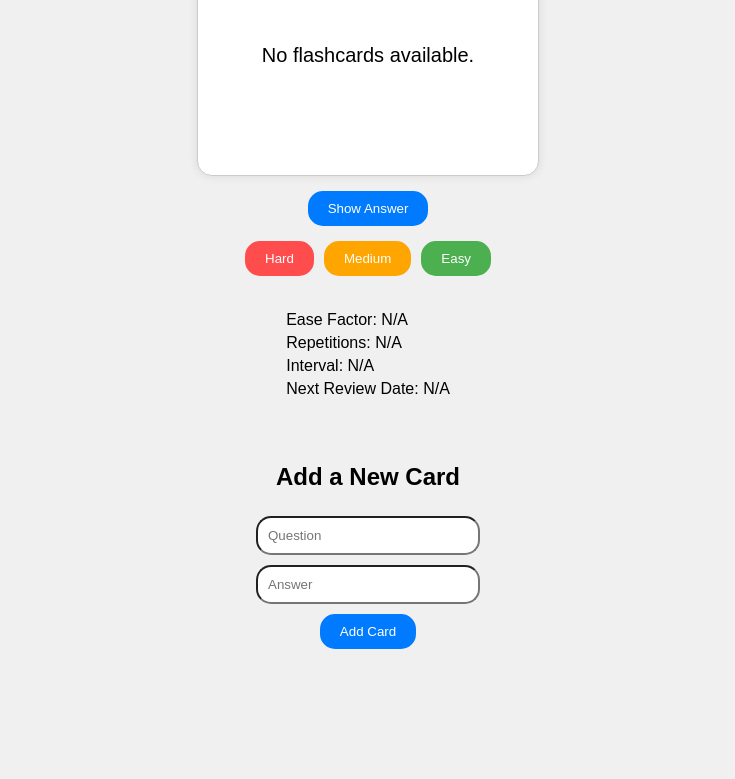
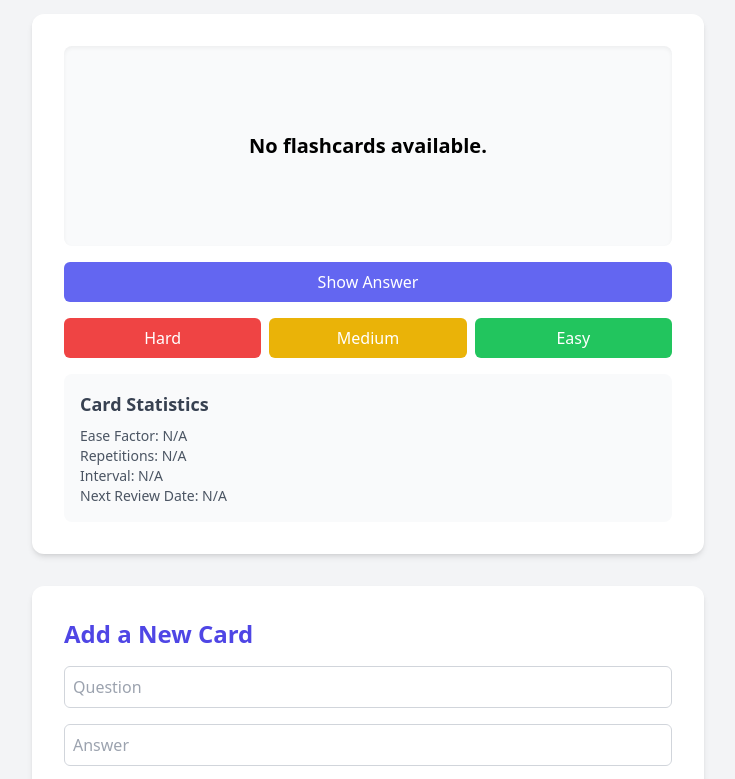
Before and after one commit to AkashElangovan/proj, a plain HTML site: page index.html in a window 1280 px wide. Shown: the part 86-865 px from the top of the page, without its empty margins (272-1007 px from the left). Before the commit the page ends 800 px from the top, so only its background shows below. Drawn offline with nearby package versions, Linux system fonts and the light colour scheme.

Commit message:
Update index.html

```diff
--- a/index.html
+++ b/index.html
@@ -4,32 +4,42 @@
     <meta charset="UTF-8">
     <meta name="viewport" content="width=device-width, initial-scale=1.0">
     <title>Flashcard App</title>
-    <link rel="stylesheet" href="styles.css">
+    <script src="https://cdn.tailwindcss.com"></script>
 </head>
-<body>
-    <div class="container">
-        <div class="flashcard" id="flashcard">
-            <div class="question" id="question">Question</div>
-            <div class="answer" id="answer">Answer</div>
+<body class="bg-gray-100 min-h-screen font-sans">
+    <div class="container mx-auto px-4 py-8">
+        <h1 class="text-3xl font-bold text-center mb-8 text-indigo-600">Flashcard App</h1>
+
+        <div class="max-w-md mx-auto bg-white rounded-xl shadow-md overflow-hidden md:max-w-2xl mb-8">
+            <div class="p-8">
+                <div class="flashcard bg-gray-50 p-6 rounded-lg shadow-inner mb-4 min-h-[200px] flex items-center justify-center" id="flashcard">
+                    <div class="question text-xl font-semibold text-center" id="question">Question</div>
+                    <div class="answer text-xl font-semibold text-center hidden" id="answer">Answer</div>
+                </div>
+                <button id="show-answer" class="w-full bg-indigo-500 text-white py-2 px-4 rounded-md hover:bg-indigo-600 transition duration-300 mb-4">Show Answer</button>
+                <div class="ratings flex justify-between gap-2 mb-4">
+                    <button class="rate-btn flex-1 bg-red-500 text-white py-2 px-4 rounded-md hover:bg-red-600 transition duration-300" data-rating="1">Hard</button>
+                    <button class="rate-btn flex-1 bg-yellow-500 text-white py-2 px-4 rounded-md hover:bg-yellow-600 transition duration-300" data-rating="2">Medium</button>
+                    <button class="rate-btn flex-1 bg-green-500 text-white py-2 px-4 rounded-md hover:bg-green-600 transition duration-300" data-rating="3">Easy</button>
+                </div>
+                <div class="stats bg-gray-50 p-4 rounded-lg">
+                    <h3 class="font-semibold text-lg mb-2 text-gray-700">Card Statistics</h3>
+                    <p class="text-sm text-gray-600">Ease Factor: <span id="ease-factor" class="font-medium">N/A</span></p>
+                    <p class="text-sm text-gray-600">Repetitions: <span id="repetitions" class="font-medium">N/A</span></p>
+                    <p class="text-sm text-gray-600">Interval: <span id="interval" class="font-medium">N/A</span></p>
+                    <p class="text-sm text-gray-600">Next Review Date: <span id="next-review-date" class="font-medium">N/A</span></p>
+                </div>
+            </div>
         </div>
-        <button id="show-answer">Show Answer</button>
-        <div class="ratings">
-            <button class="rate-btn" data-rating="1">Hard</button>
-            <button class="rate-btn" data-rating="2">Medium</button>
-            <button class="rate-btn" data-rating="3">Easy</button>
+
+        <div class="max-w-md mx-auto bg-white rounded-xl shadow-md overflow-hidden md:max-w-2xl">
+            <div class="p-8">
+                <h2 class="text-2xl font-bold mb-4 text-indigo-600">Add a New Card</h2>
+                <input type="text" id="new-question" placeholder="Question" class="w-full p-2 mb-4 border border-gray-300 rounded-md focus:outline-none focus:ring-2 focus:ring-indigo-500">
+                <input type="text" id="new-answer" placeholder="Answer" class="w-full p-2 mb-4 border border-gray-300 rounded-md focus:outline-none focus:ring-2 focus:ring-indigo-500">
+                <button id="add-card" class="w-full bg-indigo-500 text-white py-2 px-4 rounded-md hover:bg-indigo-600 transition duration-300">Add Card</button>
+            </div>
         </div>
-        <div class="stats">
-            <p>Ease Factor: <span id="ease-factor">N/A</span></p>
-            <p>Repetitions: <span id="repetitions">N/A</span></p>
-            <p>Interval: <span id="interval">N/A</span></p>
-            <p>Next Review Date: <span id="next-review-date">N/A</span></p>
-        </div>
-    </div>
-    <div class="add-card">
-        <h2>Add a New Card</h2>
-        <input type="text" id="new-question" placeholder="Question">
-        <input type="text" id="new-answer" placeholder="Answer">
-        <button id="add-card">Add Card</button>
     </div>
     <script src="script.js"></script>
 </body>
```
